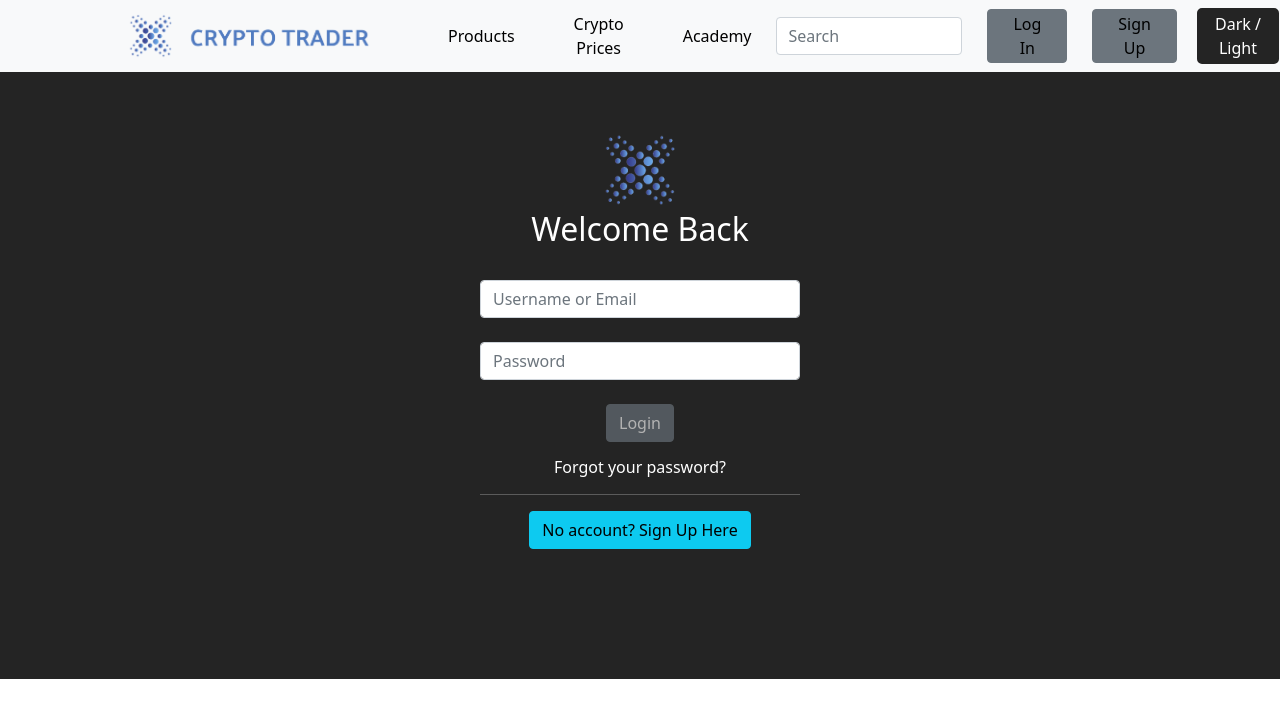
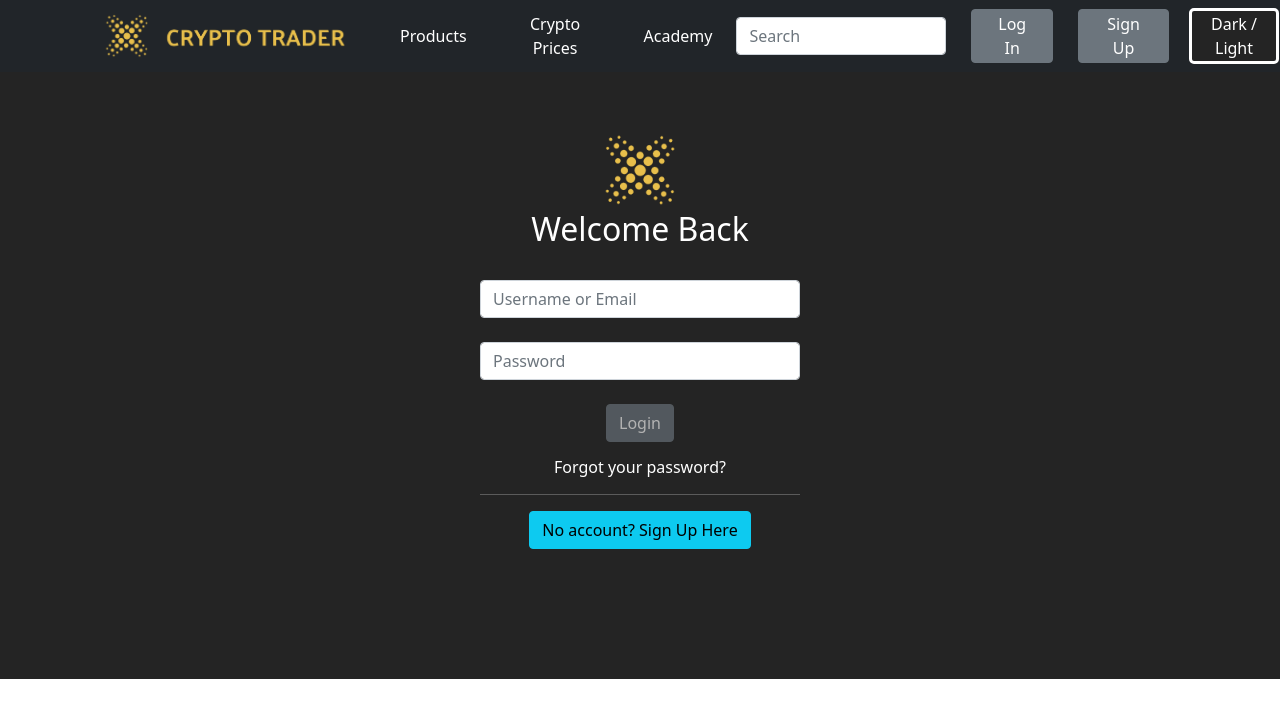
Before and after one commit to onggq37/crypto_trader, a React (Create React App) app in the folder client/: page /login in a window 1280 px wide. Shown: the top 718 px of the page. Built offline with nearby package versions, Linux system fonts and the light colour scheme; the HTML template or start-up script is replaced by a standard one.

Commit message:
Added theme to NavBar

```diff
--- a/client/src/App.css
+++ b/client/src/App.css
@@ -80,7 +80,15 @@ nav h1 {
   vertical-align: middle;
 }
 
-nav a {
+nav a.dark {
+  color: white;
+  display: inline-block;
+  padding: 0.1rem 1.5rem;
+  font-size: 1em;
+  text-decoration: none;
+}
+
+nav a.light {
   color: black;
   display: inline-block;
   padding: 0.1rem 1.5rem;
@@ -218,7 +226,7 @@ tr:hover {
 
 .ThemeChangerButton.dark {
   background-color: #242424;
-  border: solid #242424;
+  border: solid white;
   border-radius: 5px;
   color: white;
 }
--- a/client/src/components/Navibar.js
+++ b/client/src/components/Navibar.js
@@ -1,24 +1,36 @@
-import React from "react";
+import React, { useContext } from "react";
 import { Link } from "react-router-dom";
 import { Button, Navbar } from "react-bootstrap";
 import ThemeChangerButton from "./ThemeChangerButton";
+import ThemeContext from "../ThemeContext";
 
 const Navibar = () => {
+  const { theme } = useContext(ThemeContext);
   return (
     <div>
       <Navbar
         collapseOnSelect
         expand="lg"
-        className="navbar fixed-top navbar-light bg-light"
+        className={`navbar fixed-top navbar-${theme} bg-${theme}`}
       >
         <Link to="/">
-          <img className="mainLogo" src="./images/logo_light.png" alt="logo" />
+          <img
+            className="mainLogo"
+            src={`./images/logo_${theme}.png`}
+            alt="logo"
+          />
         </Link>
         <Navbar.Toggle aria-controls="responsive-navbar-nav" />
         <Navbar.Collapse id="responsive-navbar-nav">
-          <Link to="/products">Products</Link>
-          <Link to="/prices">Crypto Prices</Link>
-          <Link to="/academy">Academy</Link>
+          <Link className={`${theme}`} to="/products">
+            Products
+          </Link>
+          <Link className={`${theme}`} to="/prices">
+            Crypto Prices
+          </Link>
+          <Link className={`${theme}`} to="/academy">
+            Academy
+          </Link>
           <form className="form-inline">
             <input
               className="form-control"
@@ -27,10 +39,14 @@ const Navibar = () => {
             />
           </form>
           <Button variant="secondary" id="responsive-navbar-nav">
-            <Link to="/login">Log In</Link>
+            <Link className={`${theme}`} to="/login">
+              Log In
+            </Link>
           </Button>
           <Button variant="secondary" id="responsive-navbar-nav">
-            <Link to="/signup">Sign Up</Link>
+            <Link className={`${theme}`} to="/signup">
+              Sign Up
+            </Link>
           </Button>
           <ThemeChangerButton />
         </Navbar.Collapse>
--- a/client/src/pages/LoginPage.jsx
+++ b/client/src/pages/LoginPage.jsx
@@ -32,7 +32,8 @@ const LoginPage = () => {
 
   return (
     <div className={`Login ${theme}`}>
-      <img src="./images/sm_logo_light.png" height="80px" alt="logo" /> <br />
+      <img src={`./images/sm_logo_${theme}.png`} height="80px" alt="logo" />{" "}
+      <br />
       <h2>Welcome Back</h2> <br />
       <Form onSubmit={handleSubmit}>
         <Form.Group size="lg" controlId="username">
--- a/client/src/pages/SignUpPage.jsx
+++ b/client/src/pages/SignUpPage.jsx
@@ -35,7 +35,8 @@ const SignUpPage = () => {
 
   return (
     <div className={`Signup ${theme}`}>
-      <img src="./images/sm_logo_light.png" height="80px" alt="logo" /> <br />
+      <img src={`./images/sm_logo_${theme}.png`} height="80px" alt="logo" />{" "}
+      <br />
       <h2>Create Account</h2> <br />
       <Form onSubmit={handleSubmit}>
         <Form.Group size="lg" controlId="username">
```
Also changed, not shown: client/public/images/metamask.png.
